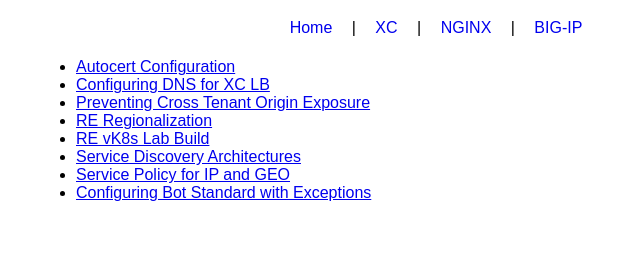
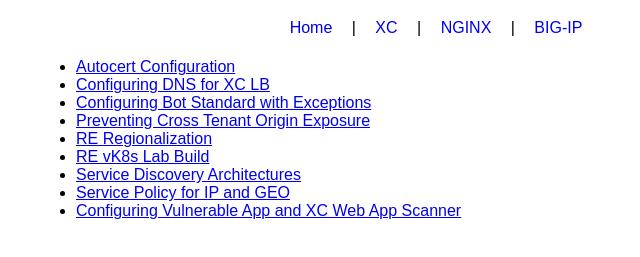
Before and after one commit to dober-man/dober-man.github.io, a plain HTML site: page xc/xc.html in a window 1280 px wide. Shown: the part 61-318 px from the top of the page, without its empty margins (204-844 px from the left). Drawn offline with Linux system fonts and the light colour scheme.

Commit message:
new page

```diff
--- a/xc/xc.html
+++ b/xc/xc.html
@@ -36,12 +36,13 @@
     <ul>
       <li><a href="xc-autocert.html">Autocert Configuration</a></li>
       <li><a href="xc-lb-dns-config.html">Configuring DNS for XC LB</a></li>
+      <li><a href="xc-configuring-bot-stand.html">Configuring Bot Standard with Exceptions</a></li>
       <li><a href="xc-preventing-xc-ctoe.html">Preventing Cross Tenant Origin Exposure </a></li>
       <li><a href="xc-re-regionalization.html">RE Regionalization</a></li>
       <li><a href="https://github.com/dober-man/xc-re-vk8s/tree/main">RE vK8s Lab Build</a></li>
       <li><a href="https://community.f5.com/kb/technicalarticles/service-discovery-in-f5-distributed-cloud---architecture-options/333807">Service Discovery Architectures</a></li>
       <li><a href="xc-ip-geo-svc-policy.html">Service Policy for IP and GEO</a></li>
-      <li><a href="xc-configuring-bot-stand.html">Configuring Bot Standard with Exceptions</a></li>
+      <li><a href="xc-vuln-app-was.html">Configuring Vulnerable App and XC Web App Scanner</a></li>
 
     </ul>
   </div>
```
Also changed, not shown: 1 other file.
